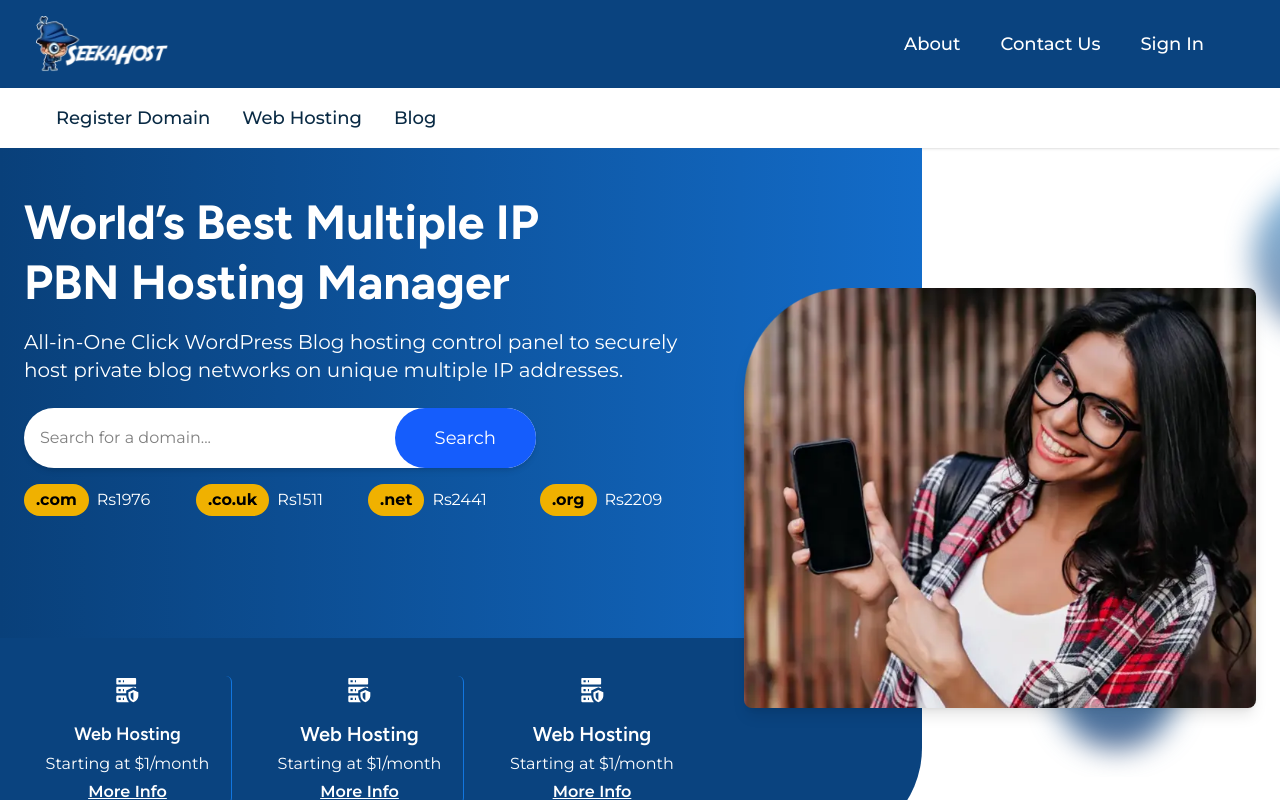
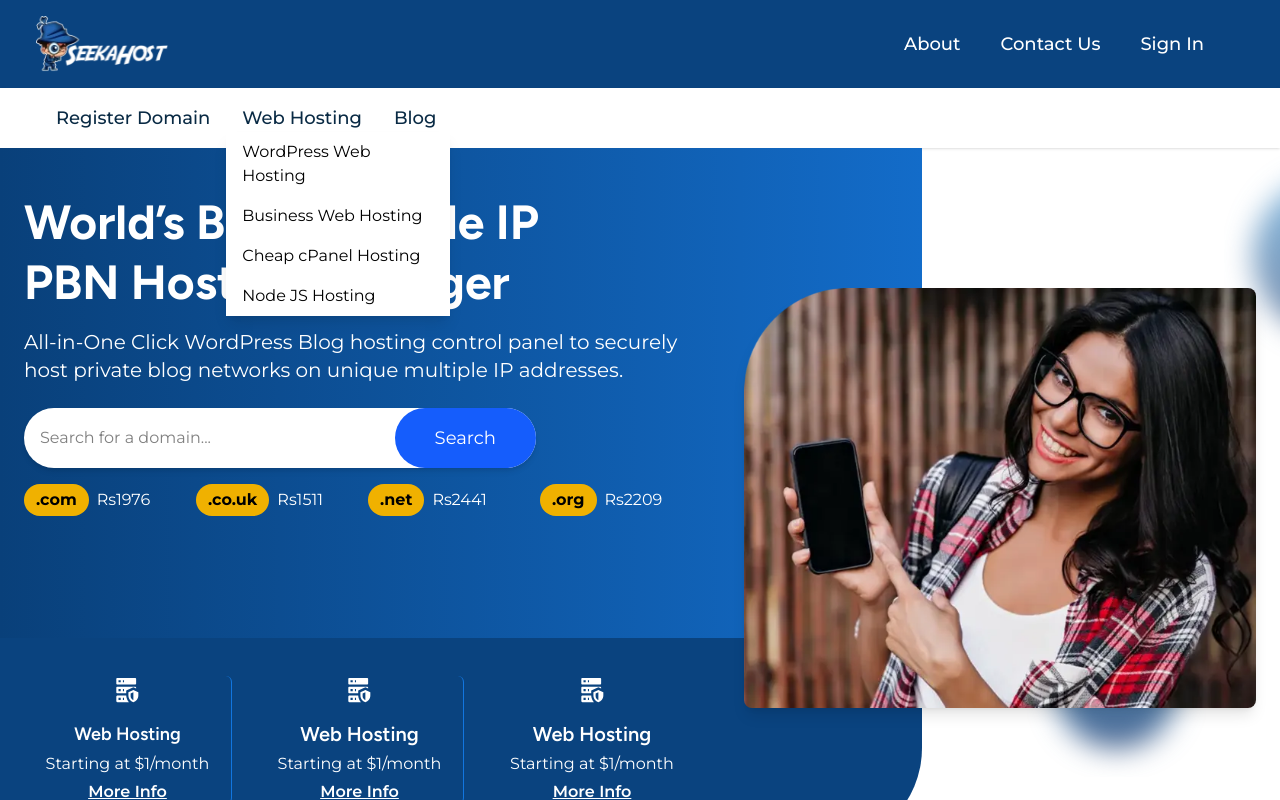
Before and after one commit to KaveeshClickDo/seekahost.lk-v3, a Next.js app: page / in a window 1280 px wide. Both pictures are taken after a click on the button "Web Hosting". Shown: the top 800 px of the page. Built offline with nearby package versions, Linux system fonts and the light colour scheme.

Commit message:
remove hover dropdown

```diff
--- a/src/components/shared/Navbar2.js
+++ b/src/components/shared/Navbar2.js
@@ -8,6 +8,7 @@ import { usePathname } from 'next/navigation';
 export default function Navbar2() {
     const [mobileMenuOpen, setMobileMenuOpen] = useState(false);
     const [webHostingDropdownOpen, setWebHostingDropdownOpen] = useState(false);
+    const [desktopWebHostingDropdownOpen, setDesktopWebHostingDropdownOpen] = useState(false);
     const pathname = usePathname();
 
     const isActive = (path) => {
@@ -31,7 +32,7 @@ export default function Navbar2() {
             >
                 Register Domain
             </Link>
-            <div className={`relative group p-4 ${
+            <div className={`relative p-4 ${
                 isWebHostingActive()
                     ? 'bg-blue-100 border-b-4 border-blue-500'
                     : 'hover:bg-blue-100'
@@ -39,10 +40,12 @@ export default function Navbar2() {
                 <button
                     type="button"
                     className="flex items-center font-medium transition-all duration-300 focus:outline-none cursor-pointer text-lg"
+                    onClick={() => setDesktopWebHostingDropdownOpen(!desktopWebHostingDropdownOpen)}
                 >
                     Web Hosting
                 </button>
-                <div className="absolute left-0 w-56 bg-white shadow-lg opacity-0 group-hover:opacity-100 transition-opacity duration-300 hidden group-hover:block z-10">
+                {desktopWebHostingDropdownOpen && (
+                    <div className="absolute left-0 w-56 bg-white shadow-lg z-10">
                         <Link href="/wordpress-hosting" className="block px-4 py-2 text-black hover:bg-gray-100 hover:text-blue-500 transition-all duration-300">
                             WordPress Web Hosting
                         </Link>
@@ -56,6 +59,7 @@ export default function Navbar2() {
                             Node JS Hosting
                         </Link>
                     </div>
+                )}
             </div>
             <Link
                 href="/blog"
```
Lines whose indentation alone changed are shown as unchanged.
